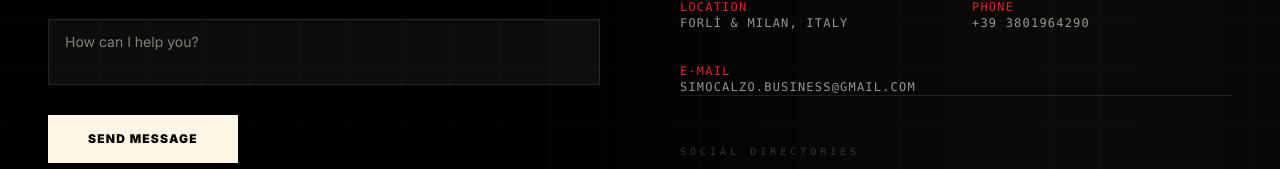
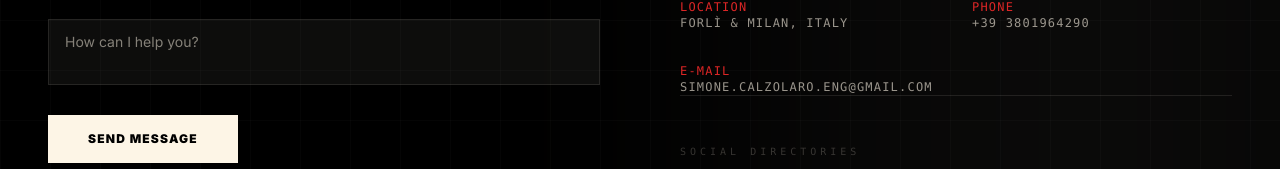
Before and after one commit to simonecalzolaro/my-portfolio, a React (Vite) app: page / in a window 1280 px wide. Shown: the part 4980-5149 px from the top of the page. Built offline with nearby package versions, Linux system fonts and the light colour scheme; the HTML template or start-up script is replaced by a standard one.

Commit message:
Email update

```diff
--- a/src/components/Contact.tsx
+++ b/src/components/Contact.tsx
@@ -4,7 +4,7 @@ export default function Contact() {
 
 const handleEmailClick = (e: React.MouseEvent) => {
   e.preventDefault();
-  window.location.href = "mailto:simocalzo.business@gmail.com";
+  window.location.href = "mailto:simone.calzolaro.eng@gmail.com";
 };
 
 const socials = [
@@ -129,7 +129,7 @@ const socials = [
               </div>
                  <div className="space-y-2">
                 <span className="text-[#dc2626]">E-mail</span>
-                <p className="text-panna/60">simocalzo.business@gmail.com</p> {/*  */}
+                <p className="text-panna/60">simone.calzolaro.eng@gmail.com</p> {/*  */}
               </div>
             </div>
           </div>
```
